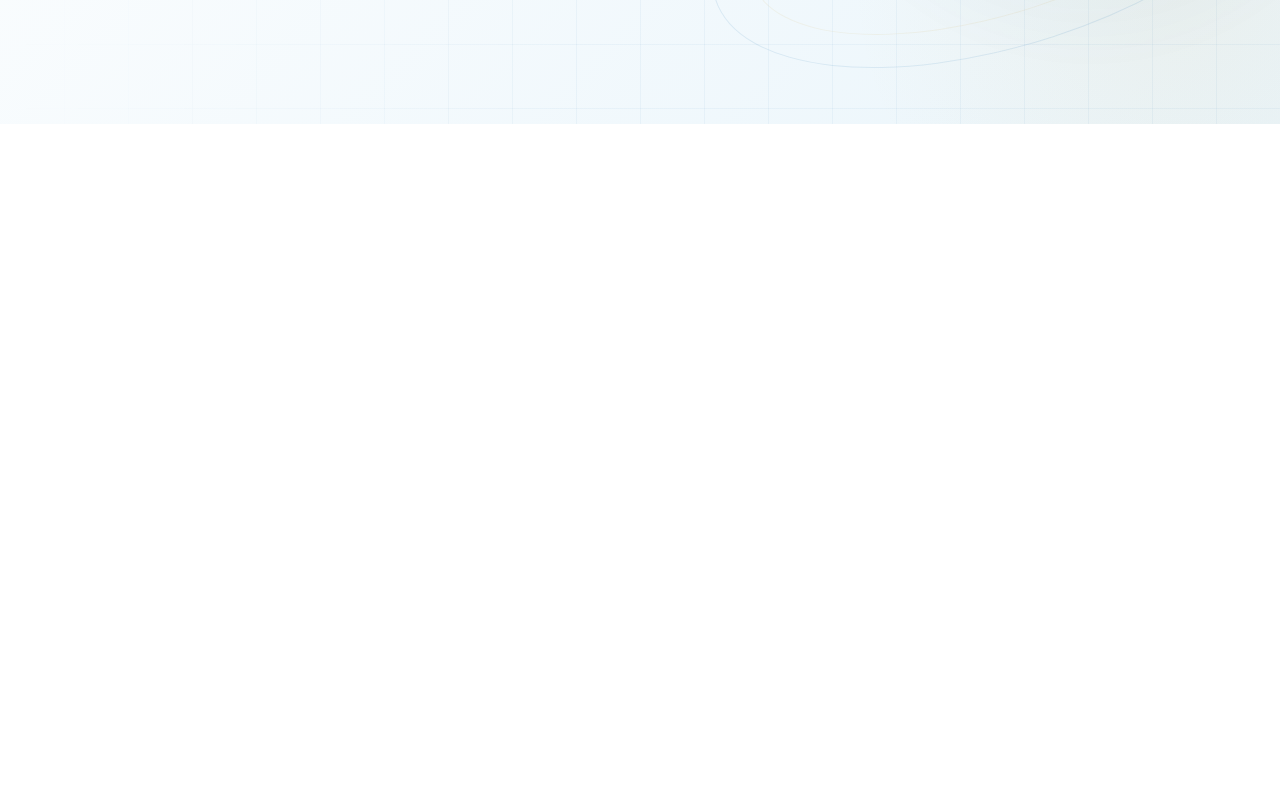
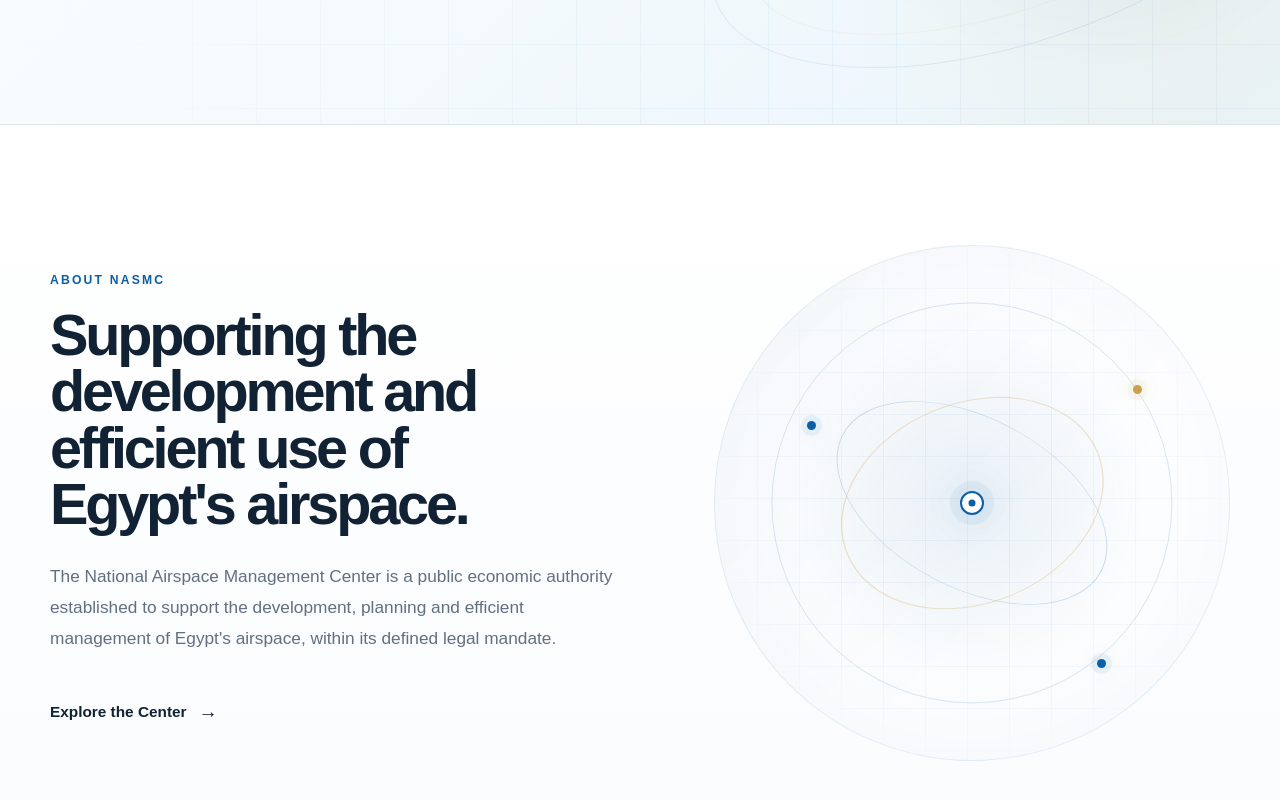
Before and after one commit to madoelfeki/nasmc-website, a Next.js app: page / in a window 1280 px wide. Shown: the part 676-1476 px from the top of the page. Before the commit the page ends 800 px from the top, so only its background shows below. Built offline with nearby package versions, Linux system fonts and the light colour scheme.

Commit message:
Add NASMC About section

```diff
--- a/app/page.module.css
+++ b/app/page.module.css
@@ -631,3 +631,406 @@
     background-size: 48px 48px;
   }
 }
+
+/* =========================================
+   ABOUT NASMC
+   ========================================= */
+
+.aboutSection {
+  position: relative;
+  width: 100%;
+  overflow: hidden;
+
+  padding: 120px 0;
+
+  background:
+    linear-gradient(
+      180deg,
+      var(--nasmc-white) 0%,
+      rgba(11, 95, 165, 0.025) 100%
+    );
+
+  border-top: 1px solid var(--nasmc-border);
+}
+
+.aboutContainer {
+  position: relative;
+
+  width: min(1180px, calc(100% - 96px));
+  margin: 0 auto;
+
+  display: grid;
+  grid-template-columns: minmax(0, 1fr) minmax(420px, 0.9fr);
+
+  align-items: center;
+
+  gap: 90px;
+}
+
+.aboutContent {
+  position: relative;
+  z-index: 2;
+
+  max-width: 620px;
+}
+
+.sectionEyebrow {
+  margin: 0 0 18px;
+
+  font-size: 0.76rem;
+  font-weight: 700;
+  line-height: 1.5;
+  letter-spacing: 0.18em;
+
+  color: var(--nasmc-blue);
+
+  text-transform: uppercase;
+}
+
+.aboutTitle {
+  margin: 0;
+
+  max-width: 680px;
+
+  font-size: clamp(2.6rem, 4.5vw, 4.6rem);
+  font-weight: 650;
+  line-height: 0.98;
+  letter-spacing: -0.055em;
+
+  color: var(--nasmc-text);
+
+  text-wrap: balance;
+}
+
+.aboutText {
+  margin: 28px 0 0;
+
+  max-width: 610px;
+
+  font-size: 1.08rem;
+  line-height: 1.8;
+
+  color: var(--nasmc-muted);
+}
+
+.aboutLink {
+  display: inline-flex;
+  align-items: center;
+  gap: 12px;
+
+  margin-top: 34px;
+
+  min-height: 48px;
+
+  color: var(--nasmc-text);
+
+  font-size: 0.96rem;
+  font-weight: 650;
+
+  text-decoration: none;
+
+  transition:
+    color 0.2s ease,
+    gap 0.2s ease;
+}
+
+.aboutLink span {
+  font-size: 1.2rem;
+
+  transition: transform 0.2s ease;
+}
+
+.aboutLink:hover {
+  color: var(--nasmc-blue);
+  gap: 16px;
+}
+
+.aboutLink:hover span {
+  transform: translateX(3px);
+}
+
+/* =========================================
+   ABOUT AIRSPACE VISUAL
+   ========================================= */
+
+.aboutVisual {
+  position: relative;
+
+  width: min(100%, 560px);
+  aspect-ratio: 1 / 1;
+
+  justify-self: end;
+
+  overflow: hidden;
+
+  border: 1px solid rgba(11, 95, 165, 0.10);
+  border-radius: 50%;
+
+  background:
+    radial-gradient(
+      circle at center,
+      rgba(11, 95, 165, 0.075),
+      transparent 48%
+    ),
+    linear-gradient(
+      135deg,
+      rgba(11, 95, 165, 0.035),
+      transparent 65%
+    );
+
+  box-shadow:
+    inset 0 0 80px rgba(11, 95, 165, 0.025);
+}
+
+.aboutVisualGrid {
+  position: absolute;
+  inset: 0;
+
+  background-image:
+    linear-gradient(
+      rgba(11, 95, 165, 0.055) 1px,
+      transparent 1px
+    ),
+    linear-gradient(
+      90deg,
+      rgba(11, 95, 165, 0.055) 1px,
+      transparent 1px
+    );
+
+  background-size: 42px 42px;
+
+  mask-image: radial-gradient(
+    circle,
+    black 0%,
+    rgba(0, 0, 0, 0.7) 55%,
+    transparent 78%
+  );
+}
+
+.aboutOrbit {
+  position: absolute;
+
+  left: 50%;
+  top: 50%;
+
+  border: 1px solid rgba(11, 95, 165, 0.15);
+  border-radius: 50%;
+
+  transform: translate(-50%, -50%);
+}
+
+.aboutOrbitOne {
+  width: 78%;
+  height: 78%;
+}
+
+.aboutOrbitTwo {
+  width: 57%;
+  height: 57%;
+
+  border-color: rgba(11, 95, 165, 0.20);
+
+  transform:
+    translate(-50%, -50%)
+    rotate(28deg)
+    scaleY(0.58);
+}
+
+.aboutOrbitThree {
+  width: 39%;
+  height: 39%;
+
+  border-color: rgba(200, 162, 77, 0.28);
+
+  transform:
+    translate(-50%, -50%)
+    rotate(-22deg)
+    scaleX(1.35);
+}
+
+.aboutCenterPoint {
+  position: absolute;
+
+  left: 50%;
+  top: 50%;
+
+  width: 24px;
+  height: 24px;
+
+  transform: translate(-50%, -50%);
+
+  border: 2px solid var(--nasmc-blue);
+  border-radius: 50%;
+
+  background: var(--nasmc-white);
+
+  box-shadow:
+    0 0 0 10px rgba(11, 95, 165, 0.055),
+    0 0 40px rgba(11, 95, 165, 0.16);
+}
+
+.aboutCenterPoint span {
+  position: absolute;
+
+  left: 50%;
+  top: 50%;
+
+  width: 7px;
+  height: 7px;
+
+  transform: translate(-50%, -50%);
+
+  border-radius: 50%;
+
+  background: var(--nasmc-blue);
+}
+
+.aboutNode {
+  position: absolute;
+
+  width: 9px;
+  height: 9px;
+
+  border-radius: 50%;
+
+  background: var(--nasmc-blue);
+
+  box-shadow:
+    0 0 0 6px rgba(11, 95, 165, 0.07),
+    0 0 22px rgba(11, 95, 165, 0.18);
+}
+
+.aboutNodeOne {
+  left: 18%;
+  top: 34%;
+}
+
+.aboutNodeTwo {
+  right: 17%;
+  top: 27%;
+
+  background: var(--nasmc-gold);
+
+  box-shadow:
+    0 0 0 6px rgba(200, 162, 77, 0.07),
+    0 0 22px rgba(200, 162, 77, 0.18);
+}
+
+.aboutNodeThree {
+  right: 24%;
+  bottom: 18%;
+}
+
+/* =========================================
+   ABOUT — TABLET
+   ========================================= */
+
+@media (max-width: 1100px) {
+  .aboutSection {
+    padding: 100px 0;
+  }
+
+  .aboutContainer {
+    width: min(900px, calc(100% - 72px));
+
+    grid-template-columns: minmax(0, 1fr) minmax(320px, 0.85fr);
+
+    gap: 56px;
+  }
+
+  .aboutTitle {
+    font-size: clamp(2.5rem, 5vw, 4rem);
+  }
+
+  .aboutText {
+    font-size: 1.04rem;
+  }
+}
+
+/* =========================================
+   ABOUT — MOBILE
+   ========================================= */
+
+@media (max-width: 760px) {
+  .aboutSection {
+    padding: 84px 24px;
+  }
+
+  .aboutContainer {
+    width: 100%;
+
+    display: flex;
+    flex-direction: column;
+
+    align-items: stretch;
+
+    gap: 54px;
+  }
+
+  .aboutContent {
+    max-width: 100%;
+  }
+
+  .aboutTitle {
+    max-width: 100%;
+
+    font-size: clamp(2.55rem, 10vw, 3.8rem);
+    line-height: 1;
+  }
+
+  .aboutText {
+    max-width: 100%;
+
+    margin-top: 24px;
+
+    font-size: 1rem;
+    line-height: 1.7;
+  }
+
+  .aboutLink {
+    margin-top: 28px;
+  }
+
+  .aboutVisual {
+    width: min(100%, 460px);
+
+    align-self: center;
+  }
+}
+
+/* =========================================
+   ABOUT — SMALL MOBILE
+   ========================================= */
+
+@media (max-width: 480px) {
+  .aboutSection {
+    padding: 72px 20px;
+  }
+
+  .aboutContainer {
+    gap: 44px;
+  }
+
+  .sectionEyebrow {
+    margin-bottom: 15px;
+
+    font-size: 0.7rem;
+  }
+
+  .aboutTitle {
+    font-size: clamp(2.35rem, 11vw, 3.2rem);
+    line-height: 1.02;
+  }
+
+  .aboutText {
+    font-size: 0.98rem;
+  }
+
+  .aboutVisual {
+    width: 100%;
+  }
+
+  .aboutVisualGrid {
+    background-size: 34px 34px;
+  }
+}
--- a/app/page.tsx
+++ b/app/page.tsx
@@ -208,30 +208,35 @@
               >
                 About NASMC
               </Link>
+
               <Link
                 href="/our-role"
                 onClick={() => setMenuOpen(false)}
               >
                 Our Role
               </Link>
+
               <Link
                 href="/about/leadership"
                 onClick={() => setMenuOpen(false)}
               >
                 Leadership
               </Link>
+
               <Link
                 href="/about/mission-vision"
                 onClick={() => setMenuOpen(false)}
               >
                 Mission & Vision
               </Link>
+
               <Link
                 href="/about/organizational-structure"
                 onClick={() => setMenuOpen(false)}
               >
                 Organizational Structure
               </Link>
+
               <Link
                 href="/about/legal-basis"
                 onClick={() => setMenuOpen(false)}
@@ -256,18 +261,21 @@
               >
                 Services
               </Link>
+
               <Link
                 href="/projects"
                 onClick={() => setMenuOpen(false)}
               >
                 Projects & Initiatives
               </Link>
+
               <Link
                 href="/training"
                 onClick={() => setMenuOpen(false)}
               >
                 Training
               </Link>
+
               <Link
                 href="/research"
                 onClick={() => setMenuOpen(false)}
@@ -292,18 +300,21 @@
               >
                 News
               </Link>
+
               <Link
                 href="/announcements"
                 onClick={() => setMenuOpen(false)}
               >
                 Announcements
               </Link>
+
               <Link
                 href="/documents"
                 onClick={() => setMenuOpen(false)}
               >
                 Publications & Documents
               </Link>
+
               <Link
                 href="/media"
                 onClick={() => setMenuOpen(false)}
@@ -313,7 +324,10 @@
             </div>
           )}
 
-          <Link href="/contact" onClick={() => setMenuOpen(false)}>
+          <Link
+            href="/contact"
+            onClick={() => setMenuOpen(false)}
+          >
             Contact
           </Link>
 
@@ -377,7 +391,10 @@
                 Discover NASMC
               </Link>
 
-              <Link href="/our-role" className={styles.secondary}>
+              <Link
+                href="/our-role"
+                className={styles.secondary}
+              >
                 Explore Our Role
               </Link>
             </div>
@@ -398,6 +415,74 @@
             <div className="flight-dot" />
           </div>
         </section>
+
+        {/* =========================================
+            ABOUT NASMC
+            ========================================= */}
+
+        <section className={styles.aboutSection}>
+          <div className={styles.aboutContainer}>
+            <div className={styles.aboutContent}>
+              <p className={styles.sectionEyebrow}>
+                ABOUT NASMC
+              </p>
+
+              <h2 className={styles.aboutTitle}>
+                Supporting the development and efficient use of
+                Egypt&apos;s airspace.
+              </h2>
+
+              <p className={styles.aboutText}>
+                The National Airspace Management Center is a public
+                economic authority established to support the
+                development, planning and efficient management of
+                Egypt&apos;s airspace, within its defined legal
+                mandate.
+              </p>
+
+              <Link
+                href="/about"
+                className={styles.aboutLink}
+              >
+                Explore the Center
+                <span aria-hidden="true">→</span>
+              </Link>
+            </div>
+
+            <div
+              className={styles.aboutVisual}
+              aria-hidden="true"
+            >
+              <div className={styles.aboutVisualGrid} />
+
+              <div
+  className={`${styles.aboutOrbit} ${styles.aboutOrbitOne}`}
+/>
+
+<div
+  className={`${styles.aboutOrbit} ${styles.aboutOrbitTwo}`}
+/>
+
+<div
+  className={`${styles.aboutOrbit} ${styles.aboutOrbitThree}`}
+/>
+
+              <div className={styles.aboutCenterPoint}>
+                <span />
+              </div>
+
+              <div
+                className={`${styles.aboutNode} ${styles.aboutNodeOne}`}
+              />
+              <div
+                className={`${styles.aboutNode} ${styles.aboutNodeTwo}`}
+              />
+              <div
+                className={`${styles.aboutNode} ${styles.aboutNodeThree}`}
+              />
+            </div>
+          </div>
+        </section>
       </main>
     </div>
   );
```
